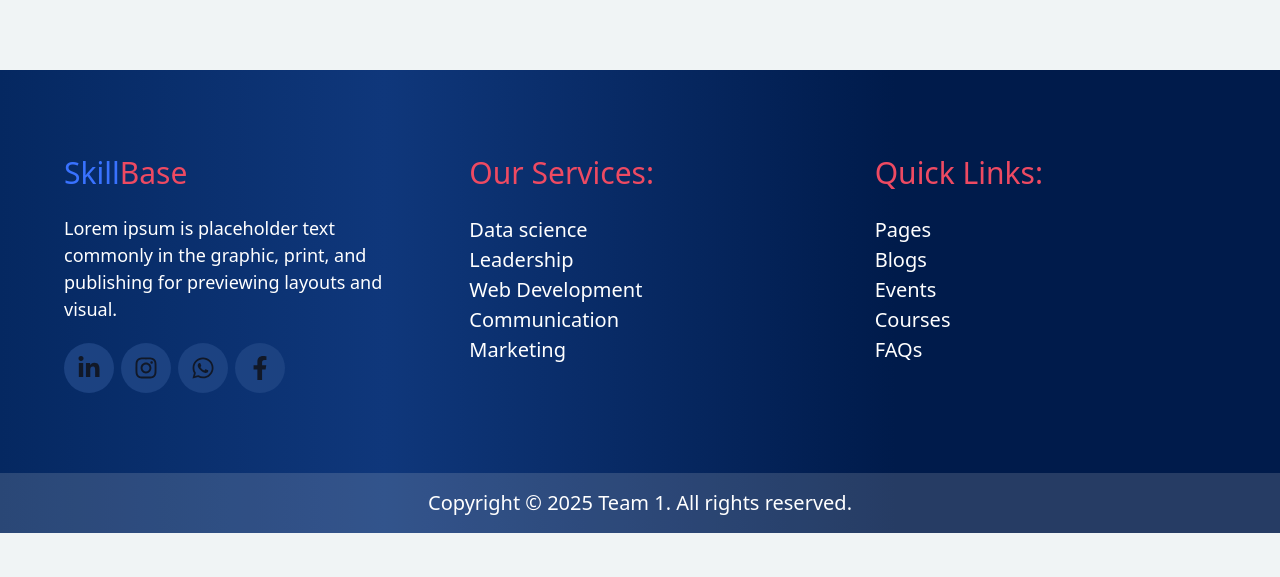
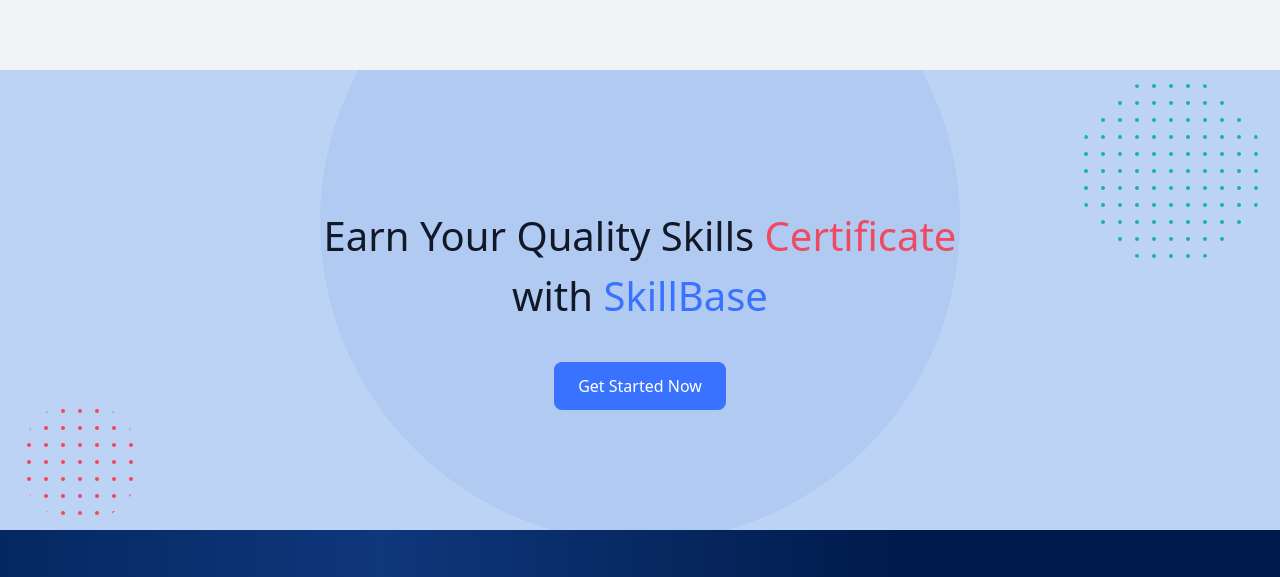
Before and after one commit to Amr-ahmed-98/Education-App, a React (Vite) app: page / in a window 1280 px wide. Shown: the part 2543-3120 px from the top of the page. Before the commit the page ends 3076 px from the top, so only its background shows below. Built offline with nearby package versions, Linux system fonts and the light colour scheme.

Commit message:
Add Certificate Section

```diff
--- a/src/components/molecules/SectionTitle.tsx
+++ b/src/components/molecules/SectionTitle.tsx
@@ -4,18 +4,23 @@
 import { useContext } from "react";
 import { ThemeContext } from "@/contexts/ThemeContextDefinition";
 import { useTranslation } from "react-i18next";
-
+import Button from "../atoms/Button";
 interface TitlePart {
   text: string;
   color?: string;
 }
 
 interface SectionTitleProps {
-  title: string | TitlePart[];
+  title?: string | TitlePart[];
   description?: string;
   trail?: string[];
   children?: React.ReactNode;
   className?: string;
+  button?:string;
+  heading1?:string;
+  heading2?:string;
+  heading3?:string;
+  heading4?:string;
 }
 
 function SectionTitle({
@@ -24,6 +29,11 @@
   className,
   children,
   description,
+  button,
+  heading1,
+  heading2,
+  heading3,
+  heading4
 }: SectionTitleProps) {
   const { theme } = useContext(ThemeContext)!;
   const { i18n } = useTranslation();
@@ -37,13 +47,13 @@
     >
       {/* Ellipse */}
       <div
-        className={`absolute top-18 left-1/2 -translate-x-1/2 w-40 h-40 rounded-full bg-[#B1CAF2] scale-400
-          ${theme === themes.dark && "opacity-5"}
+        className={`absolute top-18 left-1/2 -translate-x-1/2 w-40 h-40 rounded-full z-10 dark:opacity-5 bg-[#B1CAF2] scale-400
+          ${theme === themes.dark && ""}
         `}
       ></div>
 
       {/* Title */}
-      <h1 className="text-4xl relative z-10 max-w-2xl text-center leading-[60px]">
+      <h1 className="text-4xl relative z-10 btn1max-w-2xl text-center leading-[60px]">
         {Array.isArray(title)
           ? title.map((part, index) => (
               <span key={index} style={{ color: part.color || "inherit" }}>
@@ -96,6 +106,10 @@
       <div className="absolute left-5 bottom-2">
         <img src={dots2} alt="dots2" />
       </div>
+     <h2 className="text-[20px]  z-10 sm:text-[20px] md:text-[30px] lg:text-[40px] text-center">{heading1} <span className="text-secondary">{heading2}</span> <br/>{heading3} <span className="text-primary">{heading4}</span></h2>
+
+     {button && <Button className="mt-[20px]  z-10 " variant="primary" size="lg">{button}</Button>}
+
     </div>
   );
 }
--- a/src/components/organisms/Footer.tsx
+++ b/src/components/organisms/Footer.tsx
@@ -10,10 +10,10 @@
         <Link to="/" className="text-primary text-[30px]">Skill<span className="text-secondary">Base</span></Link>
         <p className=" text-light-primary mt-[20px] text-[18px]">{t("footer.description")}</p>
         <div className="flex flex-row mt-[20px]">
-          <Link className="w-[50px] h-[50px] mr-[7px]  flex items-center justify-center rounded-[50%] bg-[#1C4281]" to="/"><icon.FaLinkedinIn size={24} /></Link>
-          <Link className="w-[50px] h-[50px] mr-[7px]  flex items-center justify-center rounded-[50%] bg-[#1C4281]" to="/"><icon.FaInstagram size={24} /></Link>
-          <Link className="w-[50px] h-[50px] mr-[7px]  flex items-center justify-center rounded-[50%] bg-[#1C4281]" to="/"><icon.FaWhatsapp size={24} /></Link>
-          <Link className="w-[50px] h-[50px] mr-[7px]  flex items-center justify-center rounded-[50%] bg-[#1C4281]" to="/"><icon.FaFacebookF size={24} /></Link>
+          <Link className="w-[50px] h-[50px] mr-[7px]  flex items-center justify-center rounded-[50%] bg-[#1C4281]" to="/"><icon.FaLinkedinIn className="text-light-primary" size={24} /></Link>
+          <Link className="w-[50px] h-[50px] mr-[7px]  flex items-center justify-center rounded-[50%] bg-[#1C4281]" to="/"><icon.FaInstagram className="text-light-primary" size={24} /></Link>
+          <Link className="w-[50px] h-[50px] mr-[7px]  flex items-center justify-center rounded-[50%] bg-[#1C4281]" to="/"><icon.FaWhatsapp className="text-light-primary" size={24} /></Link>
+          <Link className="w-[50px] h-[50px] mr-[7px]  flex items-center justify-center rounded-[50%] bg-[#1C4281]" to="/"><icon.FaFacebookF className="text-light-primary" size={24} /></Link>
 
         </div>
        </div>
--- /dev/null
+++ b/src/components/organisms/Home/CertificateSection.tsx
@@ -0,0 +1,20 @@
+import SectionTitle from "../../molecules/SectionTitle";
+import { useTranslation } from "react-i18next";
+
+function CertificateSection() {
+    const { t } = useTranslation();
+  return (
+    <div>
+        <SectionTitle
+        heading1={t("certificate.title1")}
+        heading2={t("certificate.title2")}
+        heading3={t("certificate.title3")}
+        heading4={t("certificate.title4")}
+        button={t("certificate.btn1")}
+        />
+
+    </div>
+  )
+}
+
+export default CertificateSection;
--- a/src/components/organisms/Home/InstructorSection.tsx
+++ b/src/components/organisms/Home/InstructorSection.tsx
@@ -1,4 +1,3 @@
-import React from 'react';
 import { useTranslation } from 'react-i18next';
 import SideText from '../../molecules/SideText';
 import * as img from '../../../assets/images/images';
--- a/src/components/pages/Home.tsx
+++ b/src/components/pages/Home.tsx
@@ -6,6 +6,7 @@
 import Cart from '../molecules/Card';
 import intructor1 from '../../assets/images/instructor1.png';
 import Instructor from "./../organisms/Home/InstructorSection";
+import CertificateSection from "../organisms/Home/certificateSection";
 function Home() {
       const { t } = useTranslation();
   return (
@@ -39,7 +40,8 @@
   </div>
     <Cart course={{ id: "1", title: "Python Course", level: "Advanced", duration: "6 Weeks", image: intructor1, rating: 4, totalRatings: 21, price: 120, lessons: 48 }} className="" />
     <Instructor />
-   </div>
+    <CertificateSection />
+    </div>
 
   )
 }
--- a/src/locales/ar.json
+++ b/src/locales/ar.json
@@ -200,6 +200,13 @@
     "description":"لوريم إيبسوم هو نص عنصر نائب يشيع استخدامه في الرسم والطباعة لوريم إيبسوم هو نص عنصر نائب يشيع استخدامه في الرسم والطباعة",
     "btn1":"اتصل بنا",
     "btn2":"استكشاف الدورات"
-      }
+      },
+       "certificate":{
+  "title1":"احصل على",
+  "title2":"شهادة ",
+  "title3":"مهارات الجودة مع",
+  "title4":"SkillBase",
+  "btn1":"ابدا الان معانا "
+ }
 
 }
--- a/src/locales/en.json
+++ b/src/locales/en.json
@@ -200,6 +200,12 @@
     "title4": "Courses From  Website",
     "description": "Lorem ipsum is placeholder text commonly used in the graphic, print",
     "btn": "Scroll Course"
-
-  }
+  },
+ "certificate":{
+  "title1":"Earn Your Quality Skills",
+  "title2":"Certificate",
+  "title3":"with",
+  "title4":"SkillBase",
+  "btn1":"Get Started Now"
+ }
 }
```
